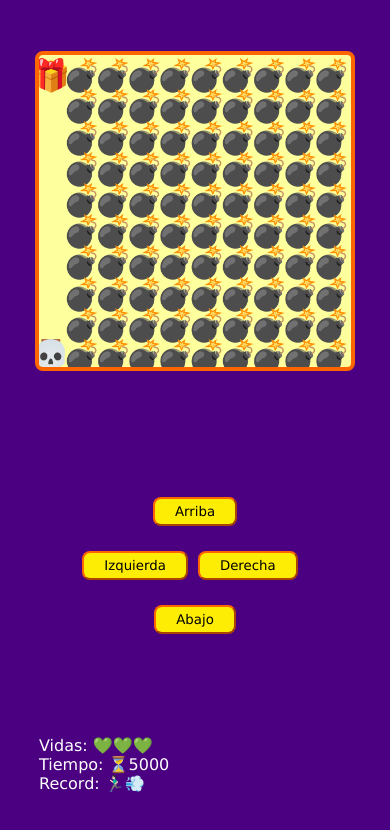
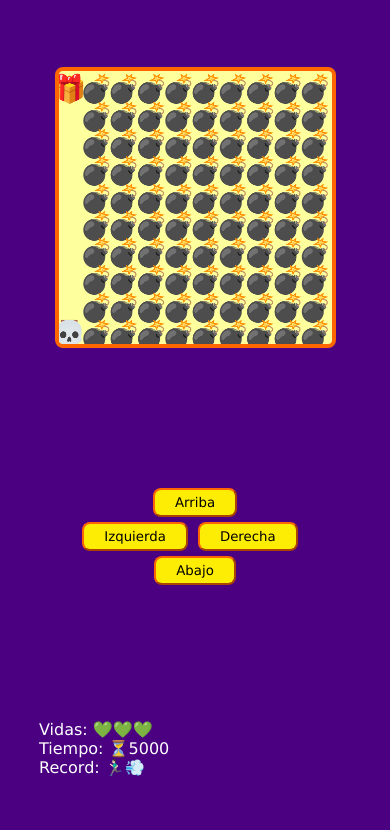
Before and after one commit to Jose-Navarrete-0/taller-practico-javascript-videogames, a plain HTML site: page index.html in a window 390 px wide. Drawn offline with Linux system fonts and the light colour scheme.

Commit message:
Solución problema con el canvas para dimensiones mas pequeñas de pantalla

```diff
--- a/game.js
+++ b/game.js
@@ -35,22 +35,27 @@ window.addEventListener('resize', setCanvasSize)
 function setCanvasSize() {
 
     if(window.innerHeight > window.innerWidth) {
-        canvasSize = window.innerWidth * 0.8;
+        canvasSize = window.innerWidth * 0.7;
     } else {
-        canvasSize = window.innerHeight * 0.8;
+        canvasSize = window.innerHeight * 0.7;
     }
+
+    canvasSize = Number(canvasSize.toFixed(0));
 
     canvas.setAttribute('width', canvasSize);
     canvas.setAttribute('height', canvasSize);
 
     elementSize = canvasSize / 10;
 
+    playerPosition.x = undefined;
+    playerPosition.y = undefined;
+
     startGame();
 }
 
 function startGame() {
-
     console.log({canvasSize, elementSize});
+    // console.log(window.innerWidth, window.innerHeight);
 
     game.font = elementSize + 'px Verdana';
     game.textAlign = 'end';
--- a/styles.css
+++ b/styles.css
@@ -65,6 +65,6 @@ p
 }
 
 @media (max-width: 440px) {
-    button {margin-top: 25px;}
+    button {margin-top: 5px;}
     #up, #down {margin-left: 100%; margin-right: 100%;}
 }
```
